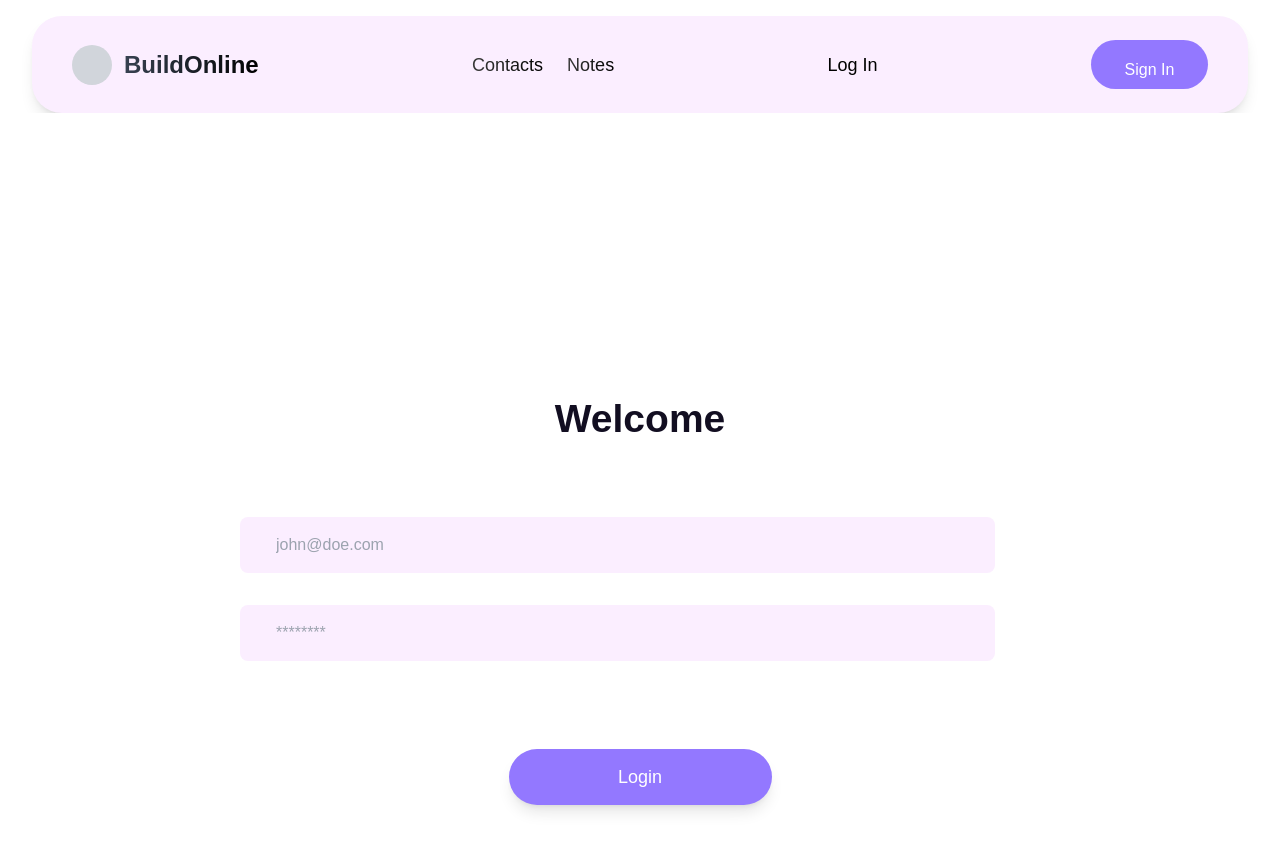
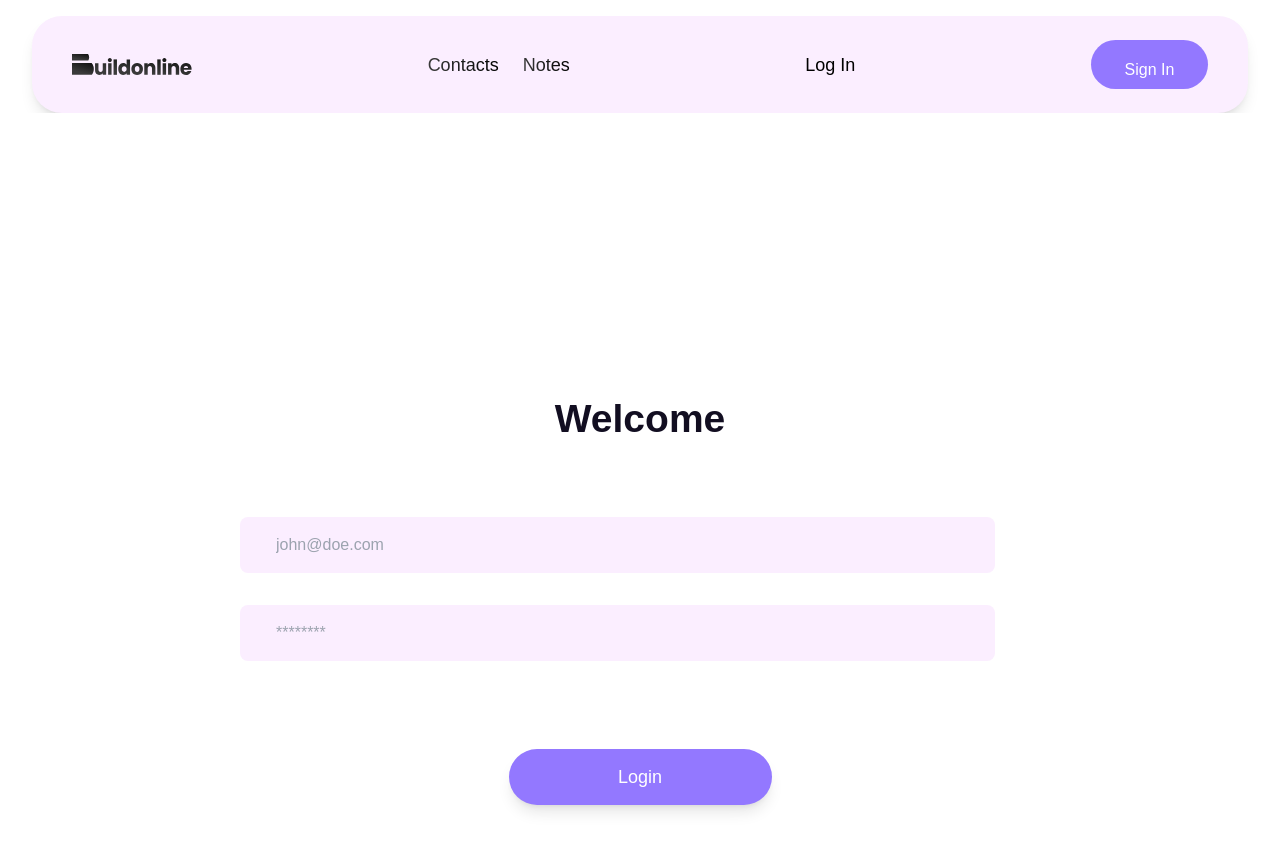
Before and after one commit to ChiaraDim/BuildOnlineChallenge-frontend, a Next.js app in the folder frontend/: page /login in a window 1280 px wide. Shown: the top 850 px of the page. Built offline with nearby package versions, Linux system fonts and the light colour scheme; no server answers.

Commit message:
feat: add logo SVG and update Header component to display logo

```diff
--- a/frontend/src/components/Header.tsx
+++ b/frontend/src/components/Header.tsx
@@ -1,4 +1,6 @@
 import Link from 'next/link';
+import Image from 'next/image';
+import logo from '../../public/logo.svg';
 
 const Header = () => {
   return (
@@ -6,10 +8,7 @@ const Header = () => {
       <div className='flex justify-between items-center'>
         {/* Logo */}
         <div className='flex items-center gap-3'>
-          <div className='w-10 h-10 bg-gray-300 rounded-full' />
-          <span className='text-2xl font-bold bg-gradient-to-r from-gray-700 to-black bg-clip-text text-transparent'>
-            BuildOnline
-          </span>
+          <Image src={logo} alt="BuildOnline Logo" width={120} height={40} />
         </div>
 
         {/* Navigation Links */}
--- a/frontend/src/pages/login.tsx
+++ b/frontend/src/pages/login.tsx
@@ -1,7 +1,7 @@
 import { useRouter } from 'next/router';
 import Head from 'next/head';
 import { Formik, Form, Field } from 'formik';
-import Yup from 'yup';
+import * as Yup from 'yup';
 import { loginUser } from '../api/auth';
 import BaseButton from 'components/shared/BaseButton';
 import BaseInput from 'components/shared/BaseInput';
```
Also changed, not shown: frontend/public/logo.svg (added).
